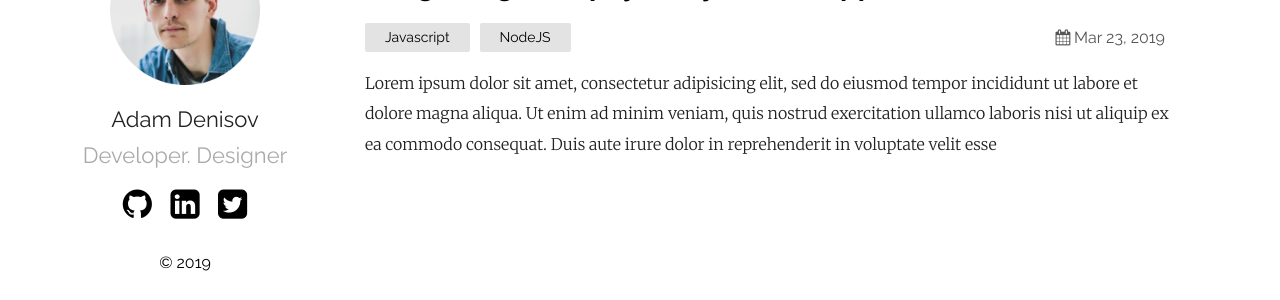
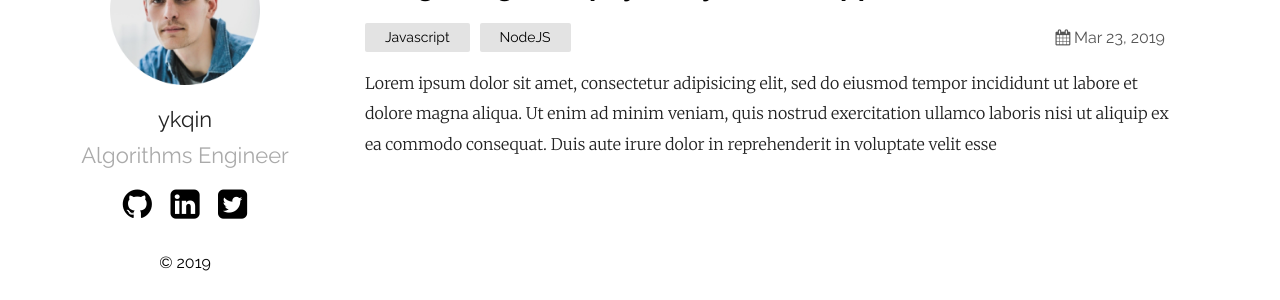
Before and after one commit to ykqin/ykqin.github.io, a Jekyll site: the page built from index.md, in a window 1280 px wide. Shown: the part 271-571 px from the top of the page. Built offline with Jekyll 4.4.1, drawn with Linux system fonts in a browser that asks for light colours.

Commit message:
Update _config.yml

```diff
--- a/_config.yml
+++ b/_config.yml
@@ -1,28 +1,30 @@
-title: Your awesome title
-author: GitHub User
-email: your-email@domain.com
+title: Read and write
+author: ykqin
+email: 572044944@qq.com
 description: > # this means to ignore newlines until "show_exerpts:"
   Write an awesome description for your new site here. You can edit this
   line in _config.yml. It will appear in your document head meta (for
   Google search results) and in your feed.xml site description.
-show_excerpts: true # set to true to show excerpts on the homepage
+show_excerpts: true # 在主页上是否显示摘要  true：显示
 
 # Minima date format
 # refer to http://shopify.github.io/liquid/filters/date/ if you want to customize this
 sass:
   sass_dir: _sass
 plainwhite:
-  name: Adam Denisov
-  tagline: Developer. Designer
+  name: ykqin
+  tagline: Algorithms Engineer
   date_format: "%b %-d, %Y"
   sitemap: true # set to true to generate sitemap.xml content
 
   # generate social links in footer
   social_links:
-    twitter: thelehhman
-    github:  thelehhman
-    linkedIn: in/thelehhman
+    twitter: ykqin
+    github:  ykqin
+    E-Mail: mailto:572044944@qq.com || envelope
+    #linkedIn: in/thelehhman
     rss: rss
+
     # dribbble: jekyll
     # facebook: jekyll
     # flickr:   jekyll
@@ -55,4 +57,4 @@ plugins:
   - jekyll-seo-tag
 #  - jekyll-feed
 
-remote_theme: thelehhman/plainwhite-jekyll
+# remote_theme: thelehhman/plainwhite-jekyll
```
